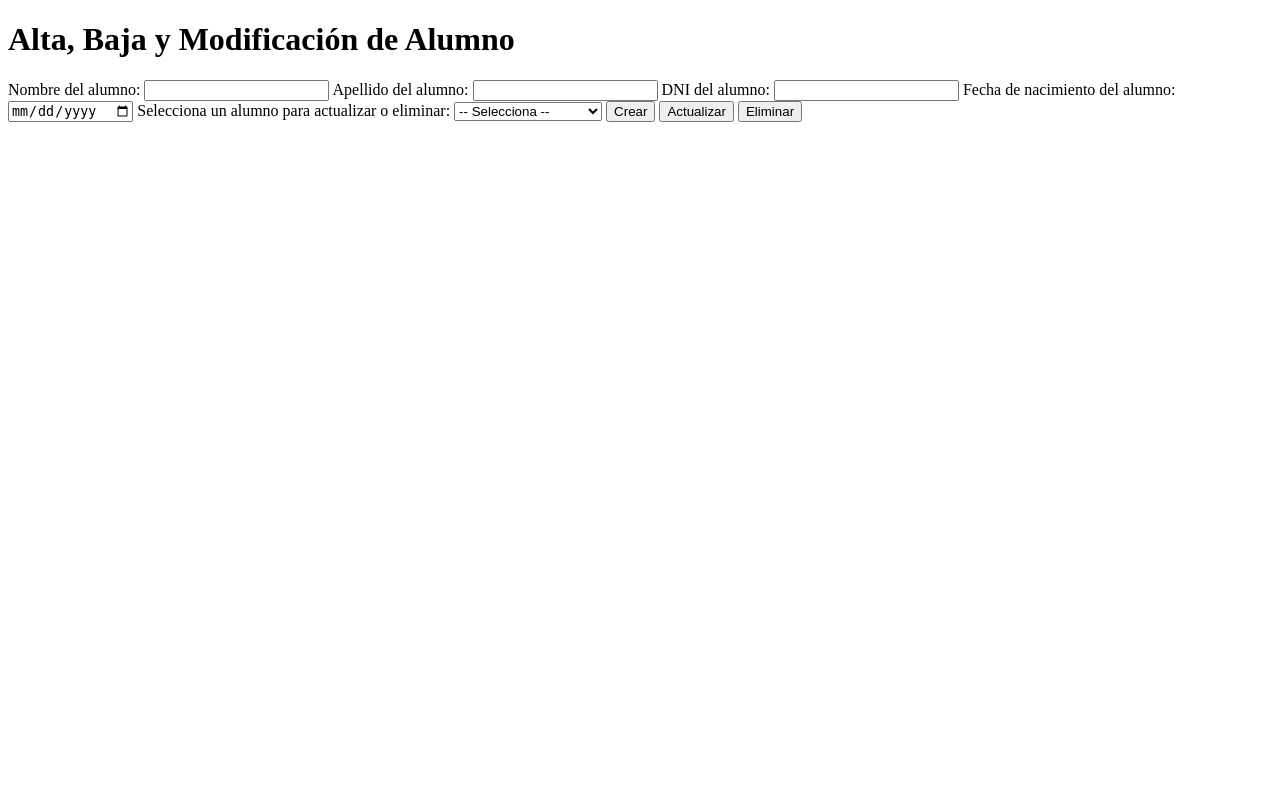
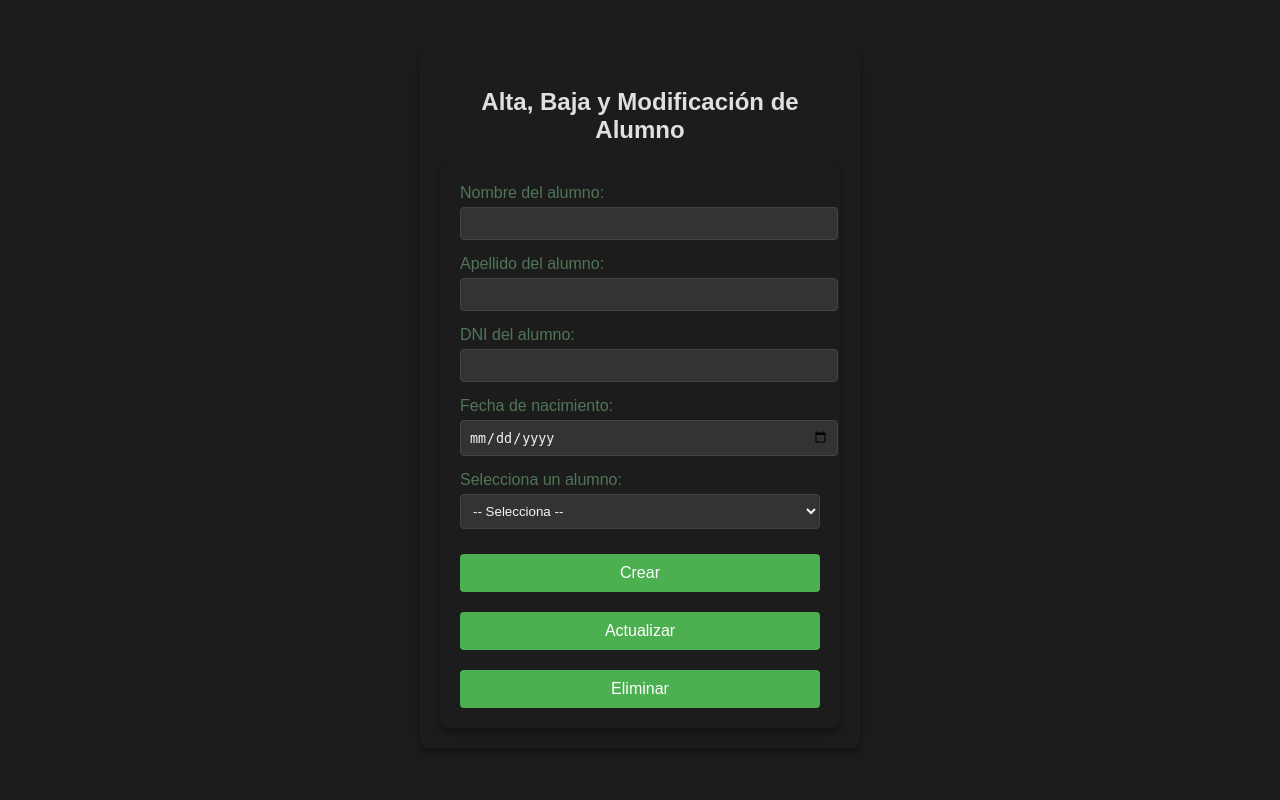
Before and after one commit to VillaYamil/VillaYamil_Trabajo-Final, a PHP site: page /alumnos/form_ABM_alumno.php in a window 1280 px wide. Run offline with PHP 8.4, Linux system fonts and the light colour scheme; data comes from the database, SQL or seed files in the repository.

Commit message:
modifique css alumnos

```diff
--- a/alumnos/form_ABM_alumno.php
+++ b/alumnos/form_ABM_alumno.php
@@ -2,7 +2,7 @@
 require_once '../conexion.php';
 require_once 'Alumno.php';
 
-// Crear instancia de Materia y obtener todas las materias
+// Obtener alumnos
 $alumno = new Alumno($conn);
 $alumnos = $alumno->getAll();
 ?>
@@ -11,23 +11,26 @@
 <html lang="es">
 <head>
     <meta charset="UTF-8">
-    <title>Gestión de Materia</title>
-    <!--<link rel="stylesheet" href="generales_alumno.css">-->
+    <title>Alta, Baja y Modificación de Alumno</title>
+    <link rel="stylesheet" href="generales_alumnos.css">
 </head>
 <body>
+    <div class="container">
         <h1>Alta, Baja y Modificación de Alumno</h1>
-
         <form action="ABM_alumno.php" method="POST">
             <label for="nombre">Nombre del alumno:</label>
             <input type="text" name="nombre" id="nombre" required>
+
             <label for="apellido">Apellido del alumno:</label>
             <input type="text" name="apellido" id="apellido" required>
+
             <label for="dni">DNI del alumno:</label>
             <input type="text" name="dni" id="dni" required>
-        <label for="fecha_nacimiento">Fecha de nacimiento del alumno:</label>
+
+            <label for="fecha_nacimiento">Fecha de nacimiento:</label>
             <input type="date" name="fecha_nacimiento" id="fecha_nacimiento" required>
 
-        <label for="dni_existente">Selecciona un alumno para actualizar o eliminar:</label>
+            <label for="dni_existente">Selecciona un alumno:</label>
             <select name="dni_existente" id="dni_existente">
                 <option value="">-- Selecciona --</option>
                 <?php foreach ($alumnos as $alm): ?>
@@ -41,5 +44,6 @@
             <button type="submit" name="action" value="update">Actualizar</button>
             <button type="submit" name="action" value="delete">Eliminar</button>
         </form>
+    </div>
 </body>
 </html>
--- /dev/null
+++ b/alumnos/generales_alumnos.css
@@ -0,0 +1,103 @@
+/* Estilos generales */
+body {
+    background-color: #1c1c1c; /* Fondo oscuro */
+    color: #488a53; /* Texto de color rojo oscuro */
+    font-family: Arial, sans-serif;
+    display: flex;
+    justify-content: center;
+    align-items: center;
+    min-height: 100vh;
+    margin: 0;
+}
+
+/* Título principal */
+h1 {
+    text-align: center;
+    color: #e0e0e0; /* Color de texto gris claro */
+    font-size: 24px;
+    margin-bottom: 20px;
+}
+
+/* Contenedor principal */
+.container, form {
+    background-color: #1c1c1c; /* Fondo oscuro */
+    padding: 20px;
+    border-radius: 8px;
+    width: 90%;  /* Ancho relativo para pantallas pequeñas */
+    max-width: 400px; /* Ancho máximo para pantallas más grandes */
+    box-shadow: 0px 4px 8px rgba(0, 0, 0, 0.4); /* Sombra del contenedor */
+}
+
+/* Etiquetas de formulario */
+label {
+    display: block;
+    margin-bottom: 5px;
+    color: #507558; /* Texto gris claro */
+}
+
+/* Campos de entrada y selección */
+input[type="text"],
+input[type="date"],
+select {
+    width: 100%;
+    padding: 8px;
+    margin-bottom: 15px;
+    border: 1px solid #444; /* Borde gris oscuro */
+    border-radius: 4px;
+    background-color: #333; /* Fondo oscuro */
+    color: #f5f5f5; /* Texto blanco */
+}
+
+/* Botones */
+button {
+    padding: 10px;
+    margin-top: 10px;
+    border: none;
+    border-radius: 4px;
+    cursor: pointer;
+    width: 100%;
+    font-size: 16px;
+    background-color: #4CAF50; /* Verde */
+    color: #fff; /* Texto blanco */
+}
+
+/* Espacio entre botones */
+button[type="submit"]:not(:last-child) {
+    margin-bottom: 10px;
+}
+
+/* Hover en los botones */
+button:hover {
+    background-color: #45a049; /* Verde más oscuro al pasar el cursor */
+}
+
+/* Mensajes de éxito y error */
+.success, .error {
+    padding: 10px;
+    margin-top: 15px;
+    border-radius: 4px;
+    text-align: center;
+}
+
+.success {
+    background-color: #4CAF50; /* Fondo verde */
+    color: #193514;
+}
+
+.error {
+    background-color: #f44336; /* Fondo rojo */
+    color: #fff;
+}
+
+/* Enlace de opciones */
+a {
+    display: block;
+    margin-top: 20px;
+    text-align: center;
+    color: #4CAF50;
+    text-decoration: none;
+}
+
+a:hover {
+    color: #45a049; /* Verde más oscuro al pasar el cursor */
+}
```
Also changed, not shown: alumnos/ABM_alumno.php (+8 -10 lines). Lines whose indentation alone changed are shown as unchanged.
